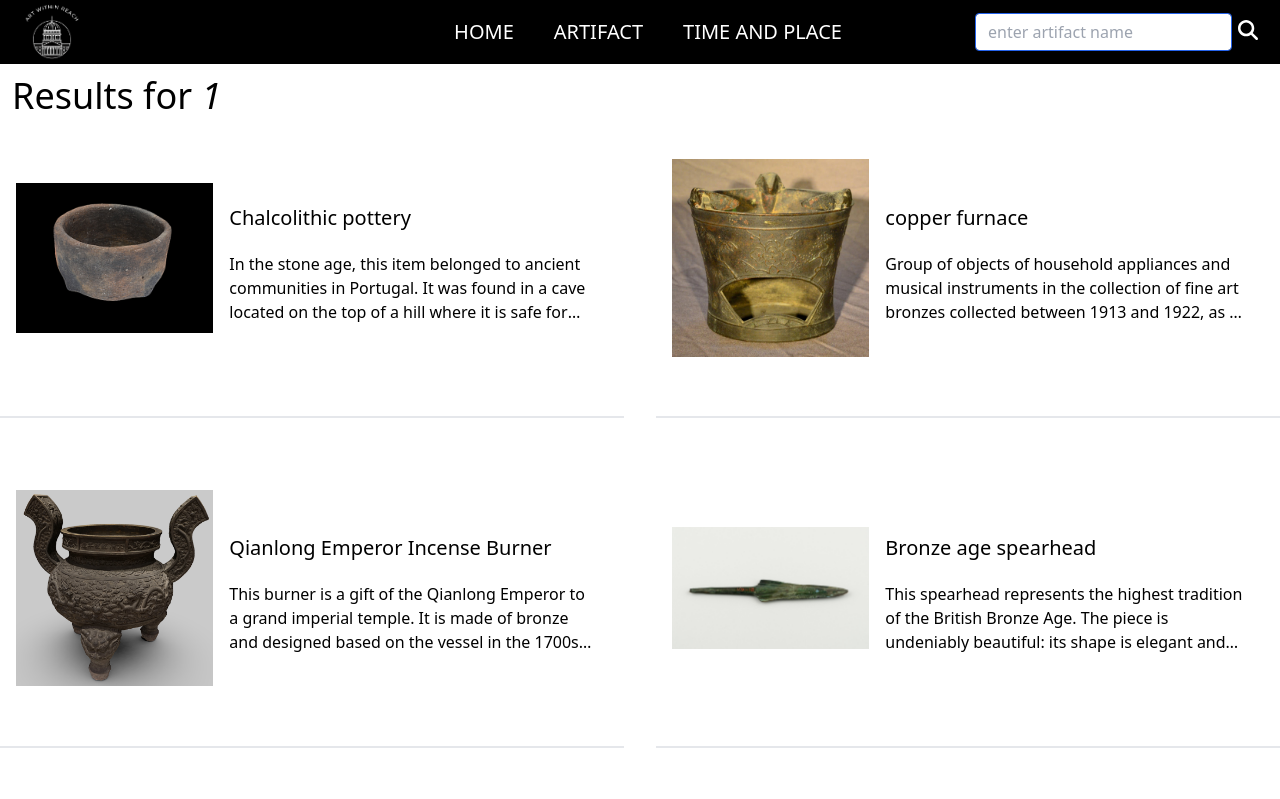
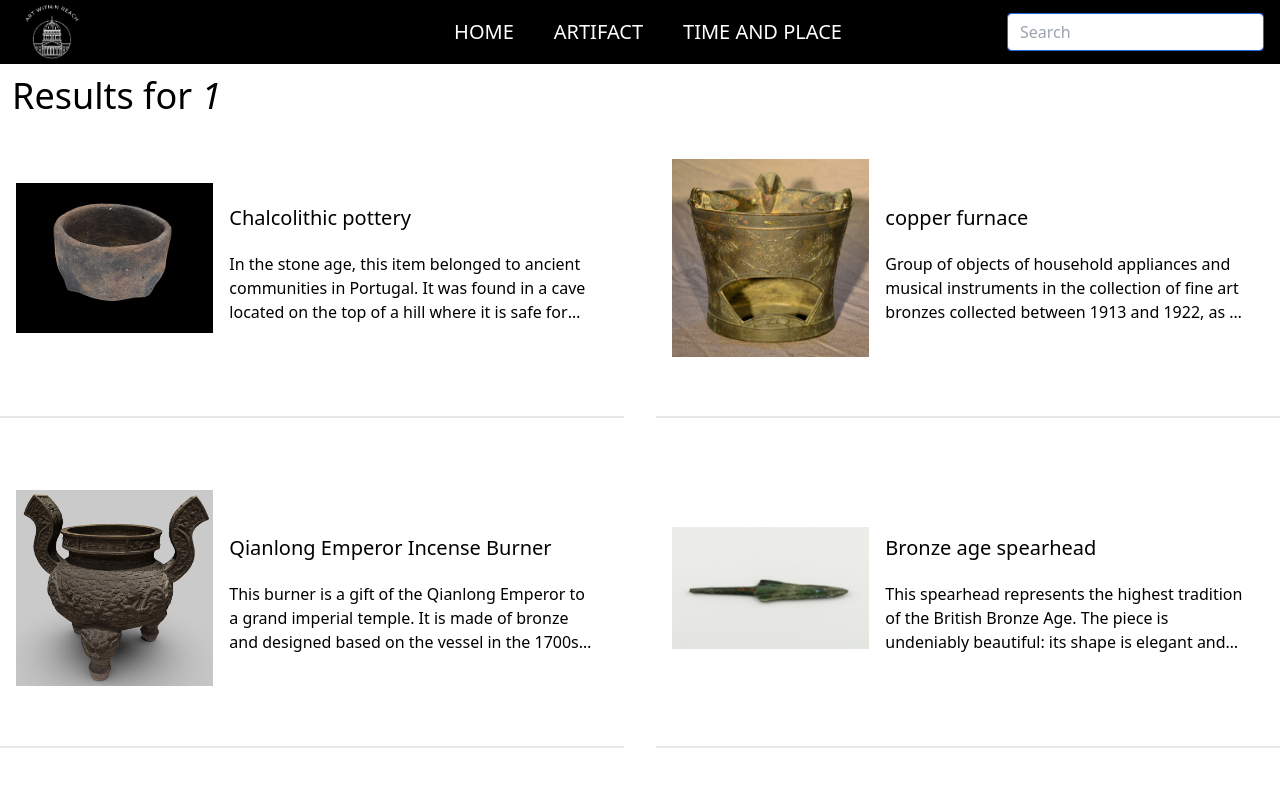
Before and after one commit to momoclouq/RMIT_UCD_MUSEUM, a React (Create React App) app: page /RMIT_UCD_MUSEUM/search/1 in a window 1280 px wide. Shown: the top 799 px of the page. Built offline with nearby package versions, Linux system fonts and the light colour scheme.

Commit message:
Update Searchbar

```diff
--- a/src/components/Navbar/Navbar.jsx
+++ b/src/components/Navbar/Navbar.jsx
@@ -69,9 +69,11 @@ const Navbar = () => {
                         showSearchBar();
                     }}
                 >
-                    <FontAwesomeIcon className="h-5" icon={faMagnifyingGlass} />
+                    <FontAwesomeIcon
+                        className="h-5 lg:invisible"
+                        icon={faMagnifyingGlass}
+                    />
                 </button>
-                {/* showSearchBar() */}
                 <button
                     onClick={() => {
                         showSideMenu();
--- a/src/components/Navbar/Searchbar.jsx
+++ b/src/components/Navbar/Searchbar.jsx
@@ -1,7 +1,7 @@
 import { useState } from "react";
 import { useNavigate } from "react-router-dom";
 
-const Searchbar = ({isOpen}) => {
+const Searchbar = ({ isOpen }) => {
     const [text, setText] = useState(null);
     const navigate = useNavigate();
 
@@ -10,14 +10,16 @@ const Searchbar = ({isOpen}) => {
     };
 
     const visibility = (() => {
-        if(!isOpen) {
-            return "invisible xl:visible";
+        if (!isOpen) {
+            return "invisible lg:visible";
         }
         return "";
     })();
 
     return (
-        <div class={`flex justify-center absolute top-[13px] lg:right-12 right-20 ${visibility}`}>
+        <div
+            class={`flex justify-center absolute top-[13px] lg:right-4 right-20 ${visibility}`}
+        >
             <div class="mb-3">
                 <input
                     autoFocus
@@ -48,7 +50,7 @@ const Searchbar = ({isOpen}) => {
         focus:text-gray-700 focus:bg-white focus:border-blue-600 focus:outline-none
       "
                     id="searchBar"
-                    placeholder="enter artifact name"
+                    placeholder="Search"
                 />
             </div>
         </div>
```
